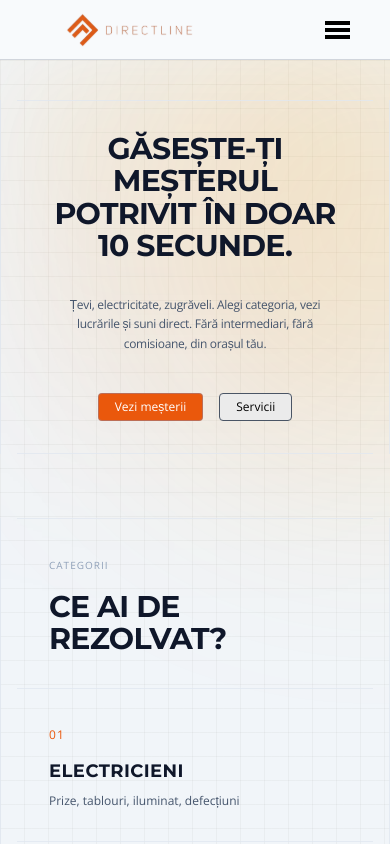
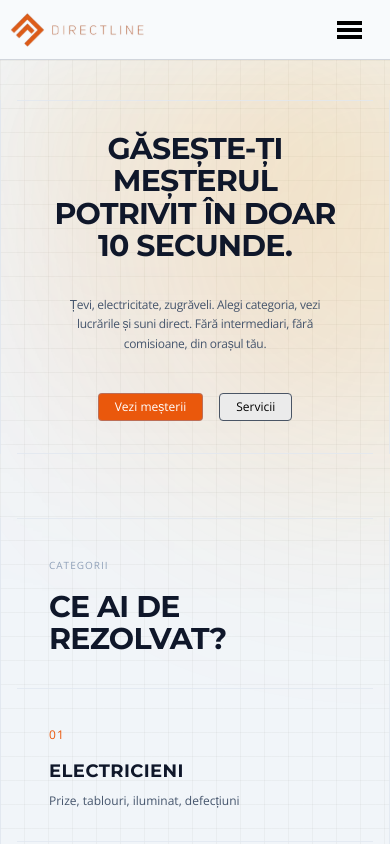
Before and after one commit to pokmanic1/Mesteri, a Next.js app: page / in a window 390 px wide. Shown: the top 844 px of the page. Built offline with nearby package versions, Linux system fonts and the light colour scheme.

Commit message:
navbar edit

```diff
--- a/components/Navbar.tsx
+++ b/components/Navbar.tsx
@@ -14,25 +14,25 @@ const Navbar = () => {
 
     return (
         <>
-            <nav className=" min-w-[375px] w-full flex justify-between items-center sticky top-0 z-50 bg-white-first border-b border-gray-300 h-[60px] px-10">
+            <nav className=" min-w-[375px] w-full flex justify-between items-center sticky top-0 z-50 bg-white-first border-b border-gray-300 h-[60px]  px-2 sm:px-6 md:px-10">
 
-                <Link href='/' className="logo relative h-[90px] w-[180px] block">
+                <Link href='/' className="logo relative h-[80px] w-[140px] block">
                     <Image
                         src={logo}
                         alt="logo"
                         fill
-                        className="object-contain object-left"
+                        className="object-contain object-left w-full"
                         priority
                     />
                 </Link>
 
-                <div className="pages text-center text-black hidden md:flex items-center justify-center   md:gap-[25px] lg:gap-[30px] font-sans">
+                <div className="pages text-center font-semibold text-black hidden md:flex items-center justify-center   md:gap-[25px] lg:gap-[30px] font-sans pr-4">
                     <Link href='/mesteri'>Mesteri</Link>
                     <Link href='/servicii'>Servicii</Link>
                     <Link href='/despre'>Despre noi</Link>
                 </div>
 
-                <button onClick={handleBurger} className='col-center gap-[3px] md:hidden'>
+                <button onClick={handleBurger} className='col-center gap-[3px] md:hidden pr-5'>
                     <span className='border-2 border-black w-[25px]'></span>
                     <span className='border-2 border-black w-[25px]'></span>
                     <span className='border-2 border-black w-[25px]'></span>
```
Also changed, not shown: public/LogoCuNume.svg, public/LogoCuNume1.svg (added).
